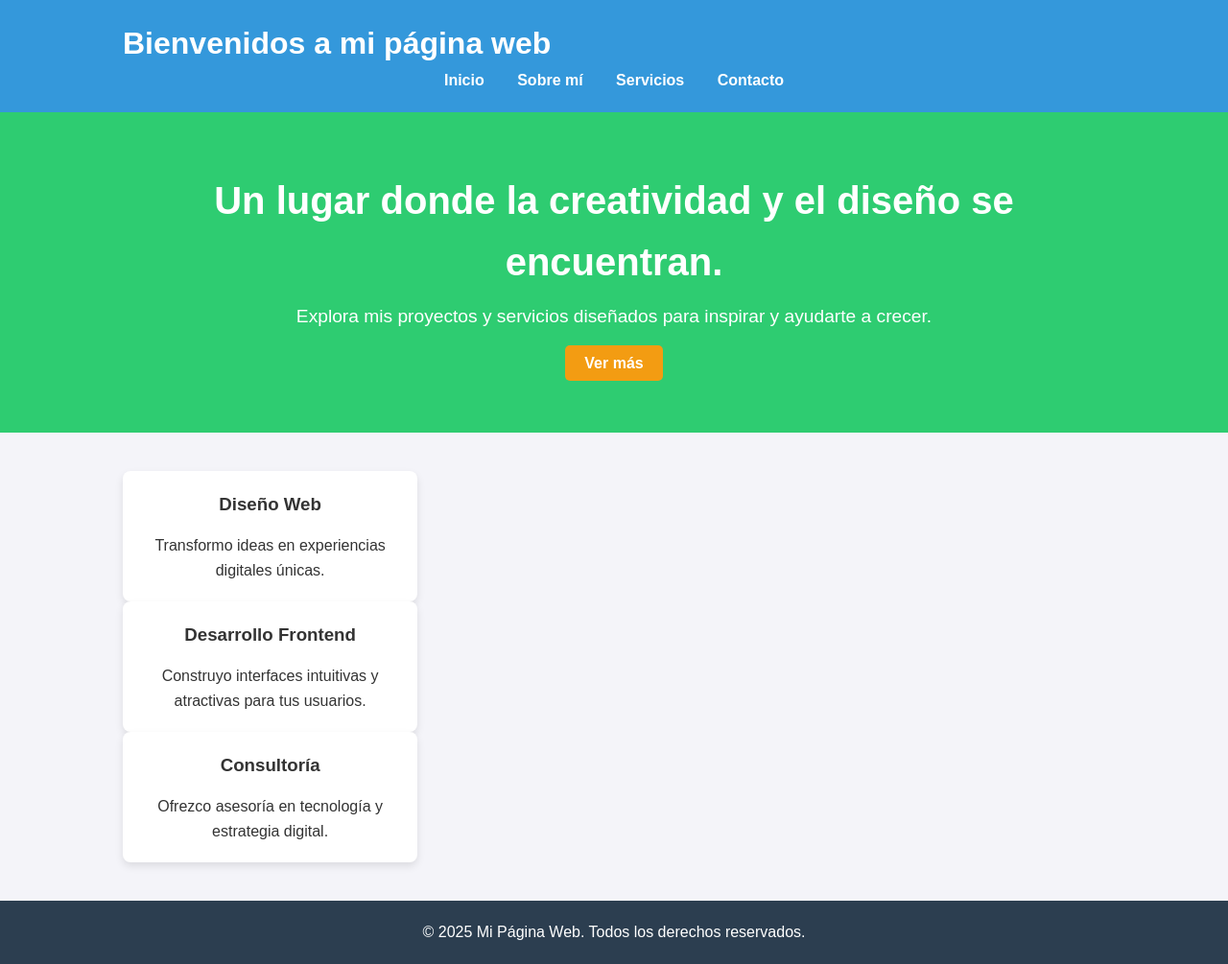
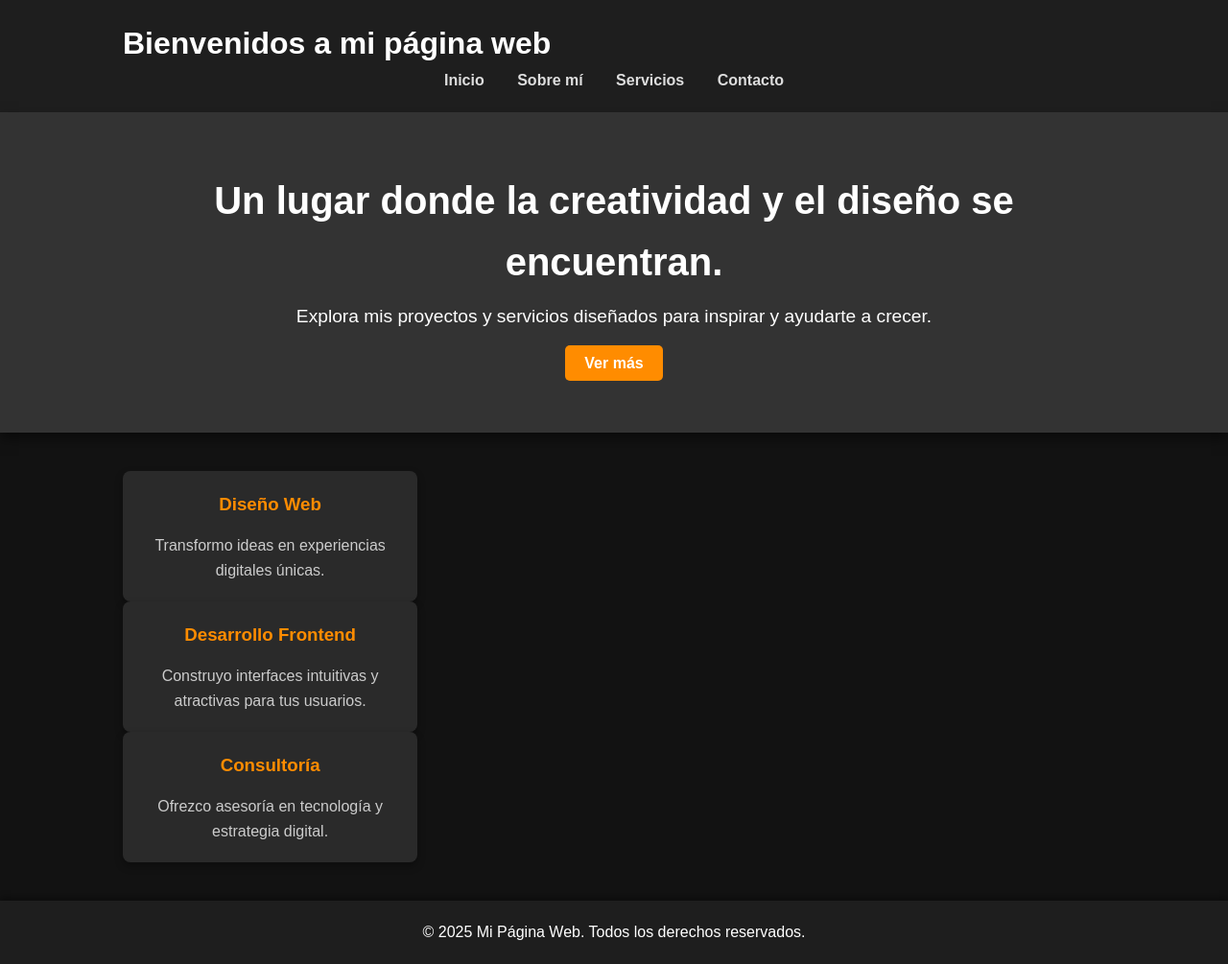
Before and after one commit to acasvil/pagina-web-colaborativa, a plain HTML site: page index.html in a window 1280 px wide. Shown: the whole page at 96% size. Drawn offline with Linux system fonts and the light colour scheme.

Commit message:
mejoras de estilos

```diff
--- a/styles.css
+++ b/styles.css
@@ -9,8 +9,8 @@
 body {
     font-family: 'Arial', sans-serif;
     line-height: 1.6;
-    background-color: #f4f4f9;
-    color: #333;
+    background-color: #121212;  /* Fondo oscuro */
+    color: #e0e0e0;  /* Texto claro para contrastar */
 }
 
 /* Contenedor principal */
@@ -21,9 +21,10 @@ body {
 
 /* Header */
 header {
-    background-color: #3498db;
-    color: white;
+    background-color: #1e1e1e;  /* Color oscuro para el encabezado */
+    color: #fff;
     padding: 20px 0;
+    box-shadow: 0 4px 6px rgba(0, 0, 0, 0.3);
 }
 
 header h1 {
@@ -42,20 +43,21 @@ nav ul li {
 
 nav ul li a {
     text-decoration: none;
-    color: white;
+    color: #ddd;  /* Texto más claro */
     font-weight: bold;
 }
 
 nav ul li a:hover {
-    color: #f1c40f;
+    color: #ff8c00;  /* Color de hover en los enlaces */
 }
 
 /* Sección Hero */
 .hero {
-    background-color: #2ecc71;
-    color: white;
+    background-color: #333;  /* Fondo más oscuro */
+    color: #fff;
     text-align: center;
     padding: 60px 0;
+    box-shadow: 0 6px 12px rgba(0, 0, 0, 0.5);
 }
 
 .hero h2 {
@@ -70,7 +72,7 @@ nav ul li a:hover {
 
 .hero .btn {
     padding: 10px 20px;
-    background-color: #f39c12;
+    background-color: #ff8c00;  /* Color moderno y cálido */
     color: white;
     text-decoration: none;
     border-radius: 5px;
@@ -89,16 +91,18 @@ nav ul li a:hover {
 }
 
 .card {
-    background-color: white;
+    background-color: #2a2a2a;  /* Fondo oscuro para las tarjetas */
     padding: 20px;
     width: 30%;
     border-radius: 8px;
-    box-shadow: 0 4px 8px rgba(0, 0, 0, 0.1);
+    box-shadow: 0 4px 8px rgba(0, 0, 0, 0.3);
     text-align: center;
+    color: #ccc;  /* Color de texto claro */
 }
 
 .card h3 {
     margin-bottom: 15px;
+    color: #ff8c00;  /* Títulos con color cálido para resaltar */
 }
 
 .card p {
@@ -107,11 +111,12 @@ nav ul li a:hover {
 
 /* Footer */
 footer {
-    background-color: #2c3e50;
-    color: white;
+    background-color: #1e1e1e;  /* Color oscuro para el pie de página */
+    color: #fff;
     text-align: center;
     padding: 20px 0;
     margin-top: 40px;
+    box-shadow: 0 -4px 6px rgba(0, 0, 0, 0.3);
 }
 
 footer p {
```
